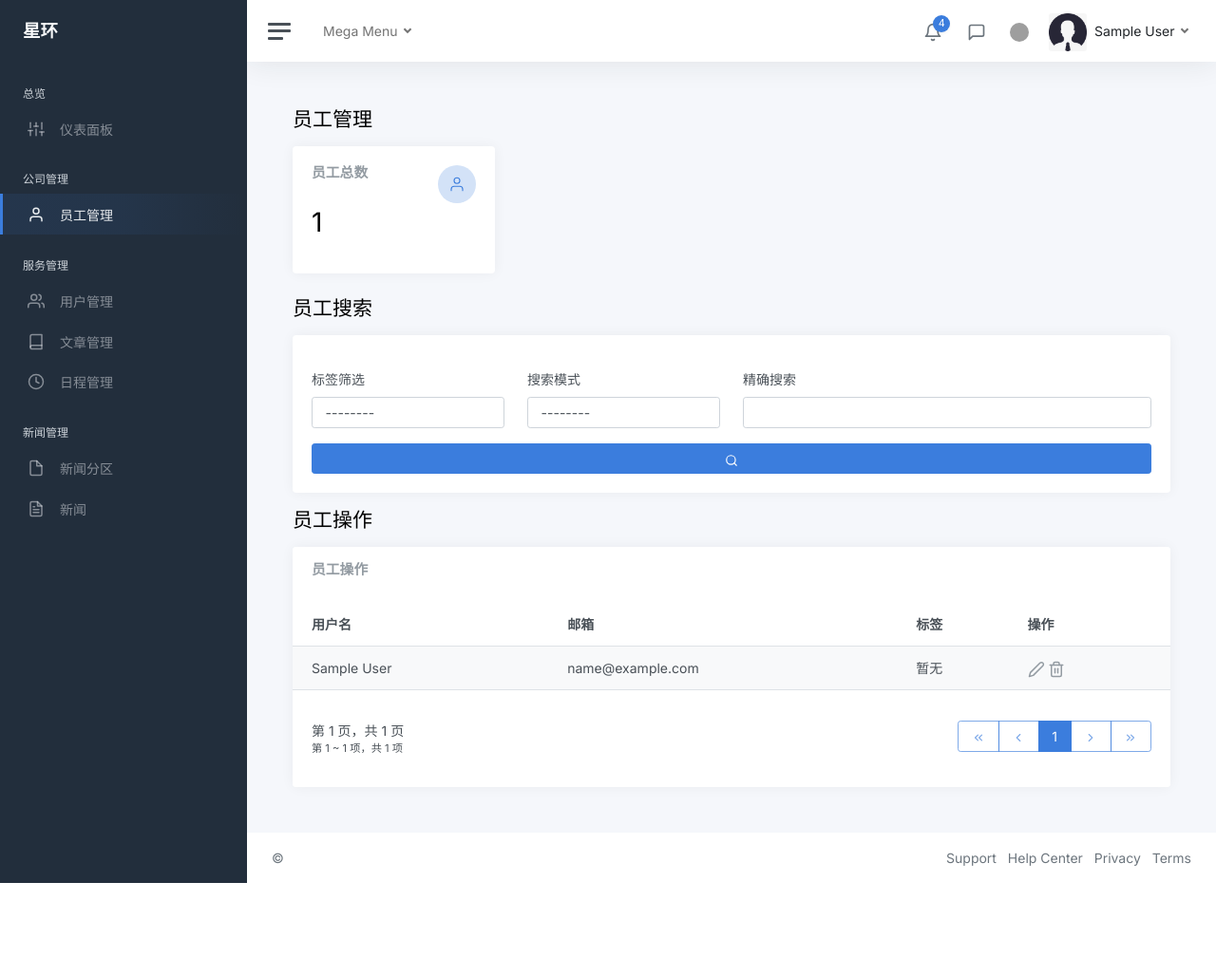
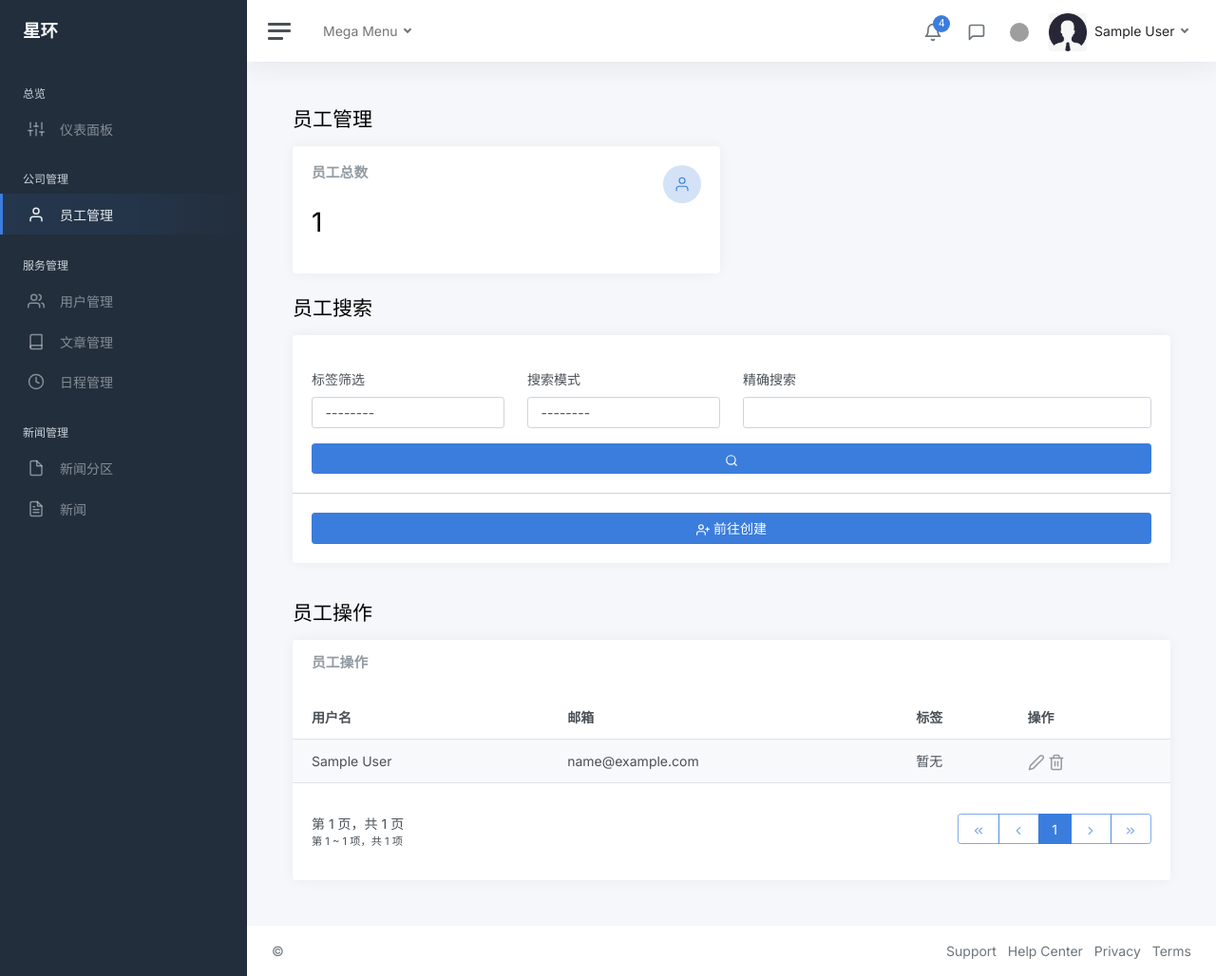
Before and after one commit to Harry813/starring, a Django app: a page that uses templates/admin/admin_staff_index.html in a window 1280 px wide. Shown: the whole page at 95% size. Before the commit the page ends 930 px from the top, so only its background shows below. Run offline with Django 3.2, Linux system fonts and the light colour scheme; the visitor is signed in with stand-in values (Sample User, id 1); data comes from the database, SQL or seed files in the repository; data that the repository does not hold is empty; some libraries are stand-ins or nearby versions; grey boxes are pictures that could not be loaded.

Commit message:
add button to admin staff create
Signed-off-by: Harry813 <wangaoharry@hotmail.com>

```diff
--- a/templates/admin/admin_staff_index.html
+++ b/templates/admin/admin_staff_index.html
@@ -11,7 +11,7 @@
     <div class="container-fluid p-0">
         <h1 class="h3 mb-3">{% translate '员工管理' %}</h1>
         <div class="row">
-            <div class="col-lg-3 col-md-6 col-sm-12">
+            <div class="col-lg-6 col-md-12">
                 <div class="card">
                     <div class="card-body">
                         <div class="row">
@@ -31,10 +31,11 @@
             </div>
         </div>
 
+
         <h1 class="h3 mb-3">{% translate '员工搜索' %}</h1>
         <div class="row">
-            <div class="col-12">
-                <div class="card mb-3">
+            <div class="mb-3">
+                <div class="card">
                     <div class="card-body">
                         <form method="POST">
                             {% csrf_token %}
@@ -97,6 +98,12 @@
                                 </div>
                             </div>
                         </form>
+                    </div>
+                    <hr class="my-0">
+                    <div class="card-body">
+                        <a class="btn btn-primary w-100">
+                            <i class="align-middle" data-feather="user-plus"></i> {% translate '前往创建' %}
+                        </a>
                     </div>
                 </div>
             </div>
```
